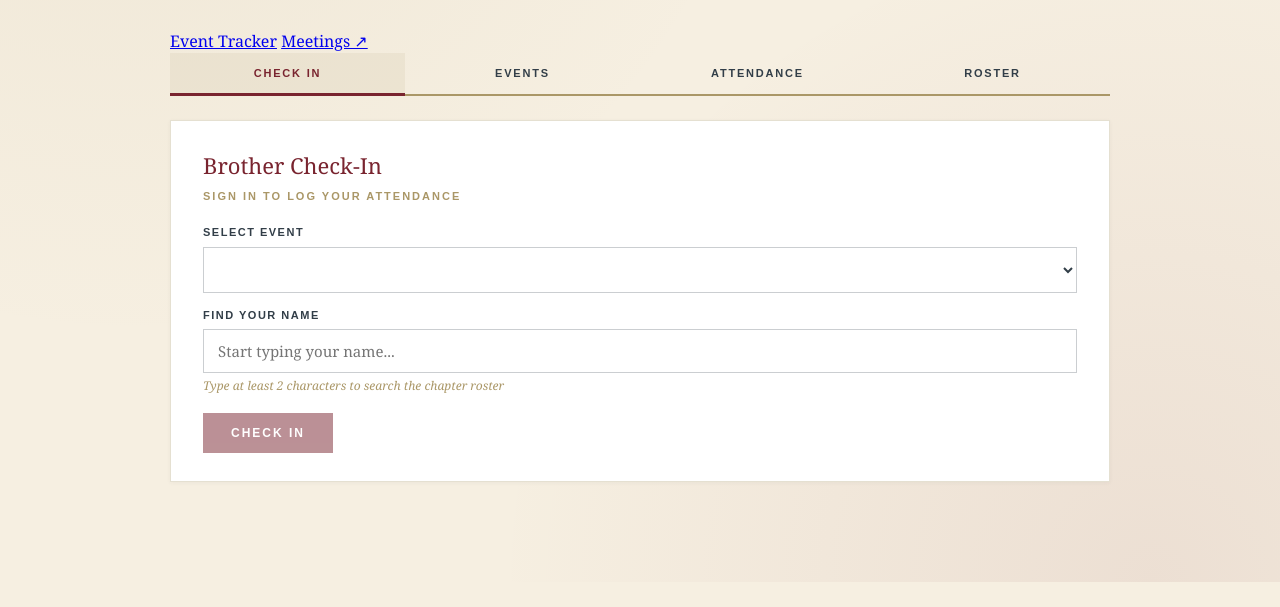
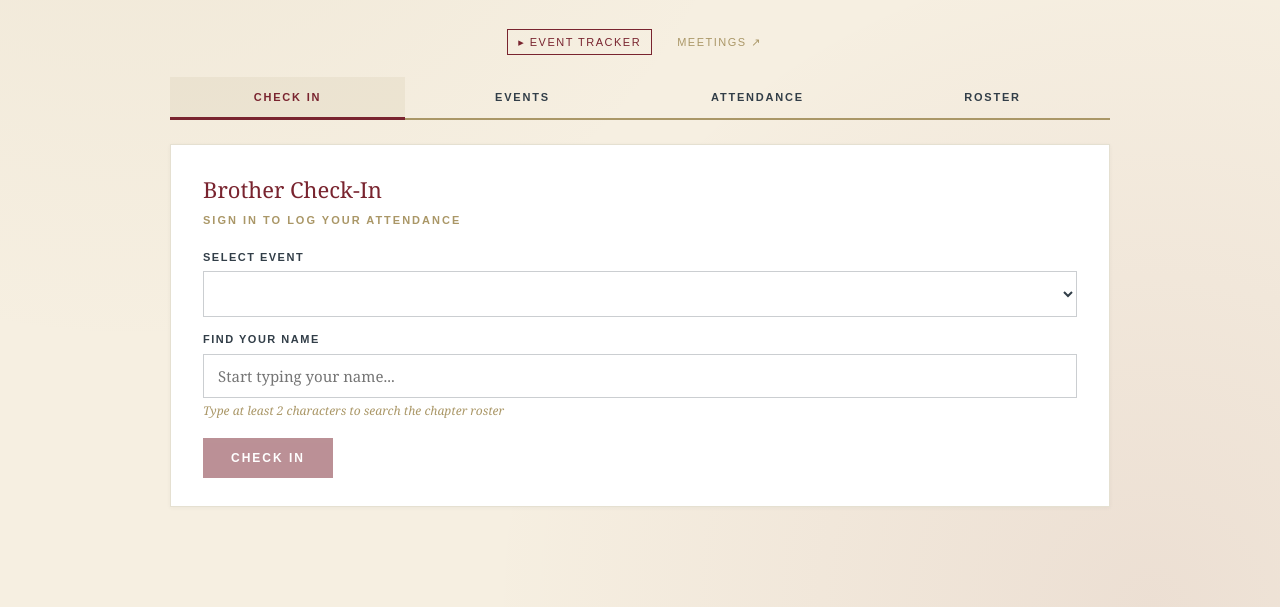
Before and after one commit to uclapikes-hub/pike-attendance, a plain HTML site: page index.html in a window 1280 px wide. Shown: the part 320-927 px from the top of the page. Before the commit the page ends 902 px from the top, so only its background shows below. Drawn offline with Linux system fonts and the light colour scheme; no server answers.

Commit message:
Update styles.css

```diff
--- a/assets/styles.css
+++ b/assets/styles.css
@@ -640,3 +640,23 @@ td.status-cell {
   .add-brother-row { grid-template-columns: 1fr 1fr; }
   .add-brother-row .btn { grid-column: span 2; height: auto; padding: 11px 16px; }
 }
+.app-link-bar {
+  display: flex;
+  justify-content: center;
+  gap: 14px;
+  margin-bottom: 22px;
+  font-family: Arial, sans-serif;
+  font-size: 11px;
+  letter-spacing: 1.5px;
+  text-transform: uppercase;
+}
+.app-link-bar a {
+  text-decoration: none;
+  color: var(--true-gold);
+  padding: 4px 10px;
+  border: 1px solid transparent;
+  transition: all 0.15s;
+}
+.app-link-bar a:hover { color: var(--garnet); border-color: var(--garnet); }
+.app-link-bar a.current { color: var(--garnet); border-color: var(--garnet); }
+.app-link-bar a.current::before { content: "▸ "; }
```
